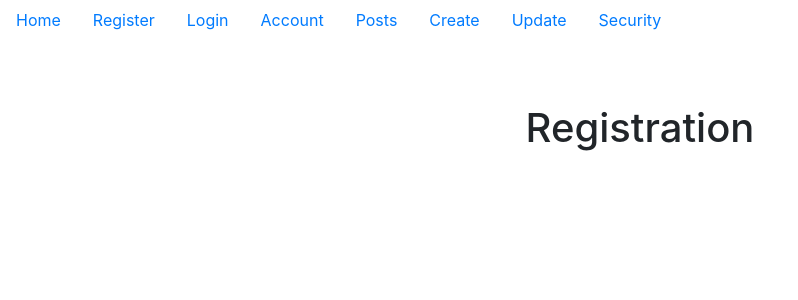
After one commit to JiSukh/Flask_app, a Flask app: page /registration/ in a window 1280 px wide. The commit adds this page. Shown: the top 300 px of the page, without its empty margins (0-798 px from the left). Run offline with Flask 3, Linux system fonts and the light colour scheme.

Commit message:
Created all routes for website, modified structuring to take a base html.

```diff
--- a/app.py
+++ b/app.py
@@ -15,15 +15,23 @@ def account():
 def login():
     return flask.render_template("accounts/login.html")
 
-@app.route('/')
+@app.route('/registration/')
+def registration():
+    return flask.render_template("accounts/registration.html")
+
+@app.route('/create/')
+def create():
+    return flask.render_template("posts/create.html")
+
+@app.route('/posts')
 def posts():
     return flask.render_template("posts/posts.html")
 
-@app.route('/')
+@app.route('/update')
 def update():
     return flask.render_template("posts/update.html")
 
-@app.route('/')
+@app.route('/security')
 def security():
     return flask.render_template("security/security.html")
 
--- /dev/null
+++ b/templates/accounts/registration.html
@@ -0,0 +1,5 @@
+{% extends "base.html" %}
+
+{% block content %}
+    <h1>Registration</h1>
+{% endblock %}
--- a/templates/base.html
+++ b/templates/base.html
@@ -4,11 +4,33 @@
     <meta charset="UTF-8">
     <meta http-equiv="X-UA-Compatible" content="IE=edge">
     <meta name="viewport" content="width=device-width, initial-scale=1">
+    <link rel="stylesheet" href="https://cdn.jsdelivr.net/npm/bootstrap@4.6.2/dist/css/bootstrap.min.css">
     <title>CSC2031</title>
 </head>
 <body>
-    {% block content %}
-       <!-- The content of any template extending the base template will be embedded in this block -->
-    {% endblock %}
+    <style>
+        .table {
+            margin-left: auto;
+            margin-right: auto;
+        }
+    </style>
+
+    <nav class="nav nav-pills flex-column flex-sm-row">
+
+        <a class="nav-item nav-link" href="{{ url_for('index') }}">Home</a>
+        <a class="nav-item nav-link" href="{{ url_for('registration') }}">Register</a>
+        <a class="nav-item nav-link" href="{{ url_for('login') }}">Login</a>
+        <a class="nav-item nav-link" href="{{ url_for('account') }}">Account</a>
+        <a class="nav-item nav-link" href="{{ url_for('posts') }}">Posts</a>
+        <a class="nav-item nav-link" href="{{ url_for('create') }}">Create</a>
+        <a class="nav-item nav-link" href="{{ url_for('update') }}">Update</a>
+        <a class="nav-item nav-link" href="{{ url_for('security') }}">Security</a>
+
+   </nav>
+   <div class="container-fluid p-3 my-5 text-center">
+        {% block content %}
+        <!-- The content of any template extending the base template will be embedded in this block -->
+        {% endblock %}
+    </div>
 </body>
 </html>
--- /dev/null
+++ b/templates/posts/create.html
@@ -0,0 +1,5 @@
+{% extends "base.html" %}
+
+{% block content %}
+    <h1>Create</h1>
+{% endblock %}
```
Also changed, not shown: templates/accounts/account.html (+5 -11 lines), templates/accounts/login.html (+4 -9 lines), templates/posts/update.html (+4 -9 lines), templates/security/security.html (+4 -9 lines).
